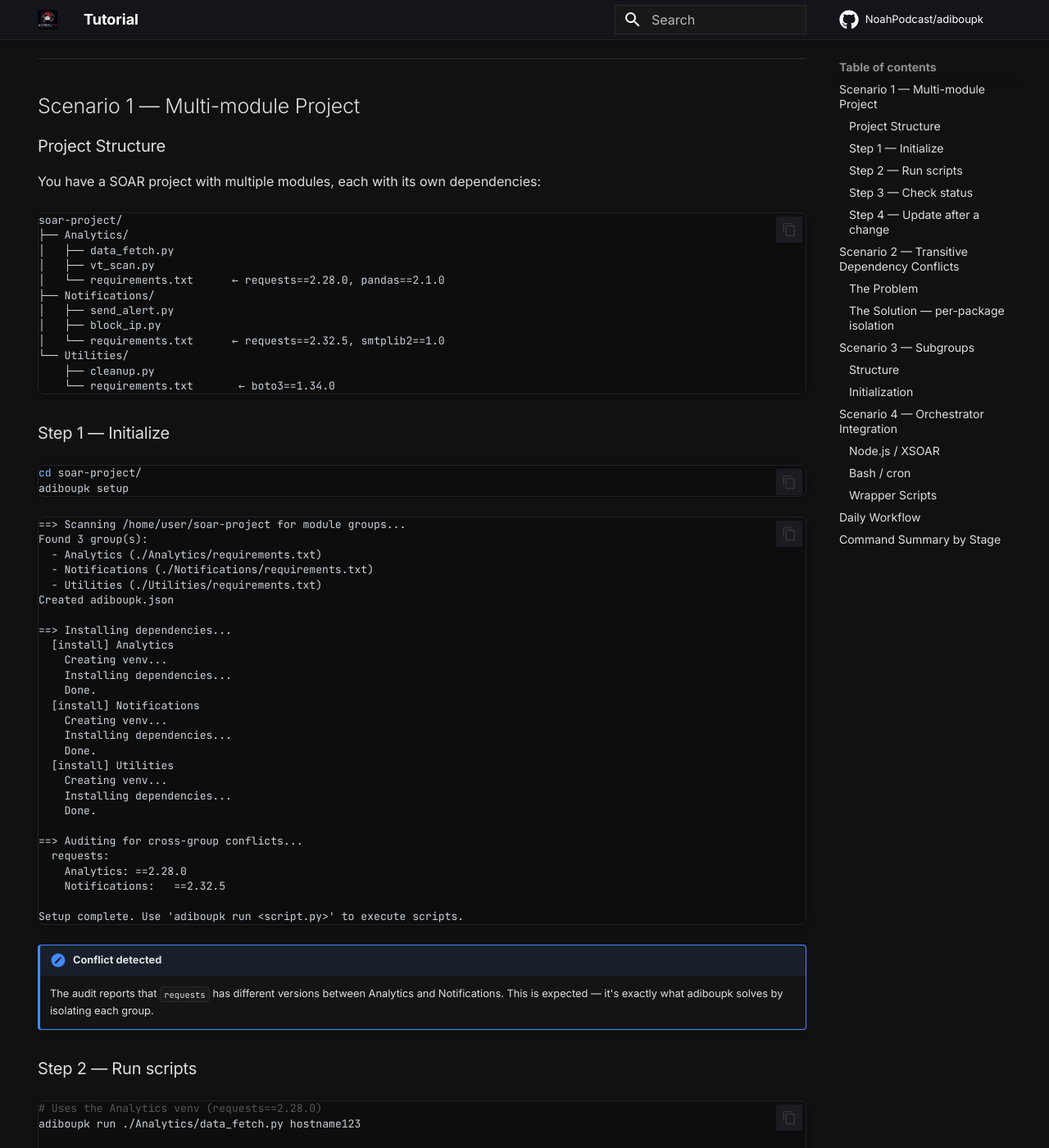
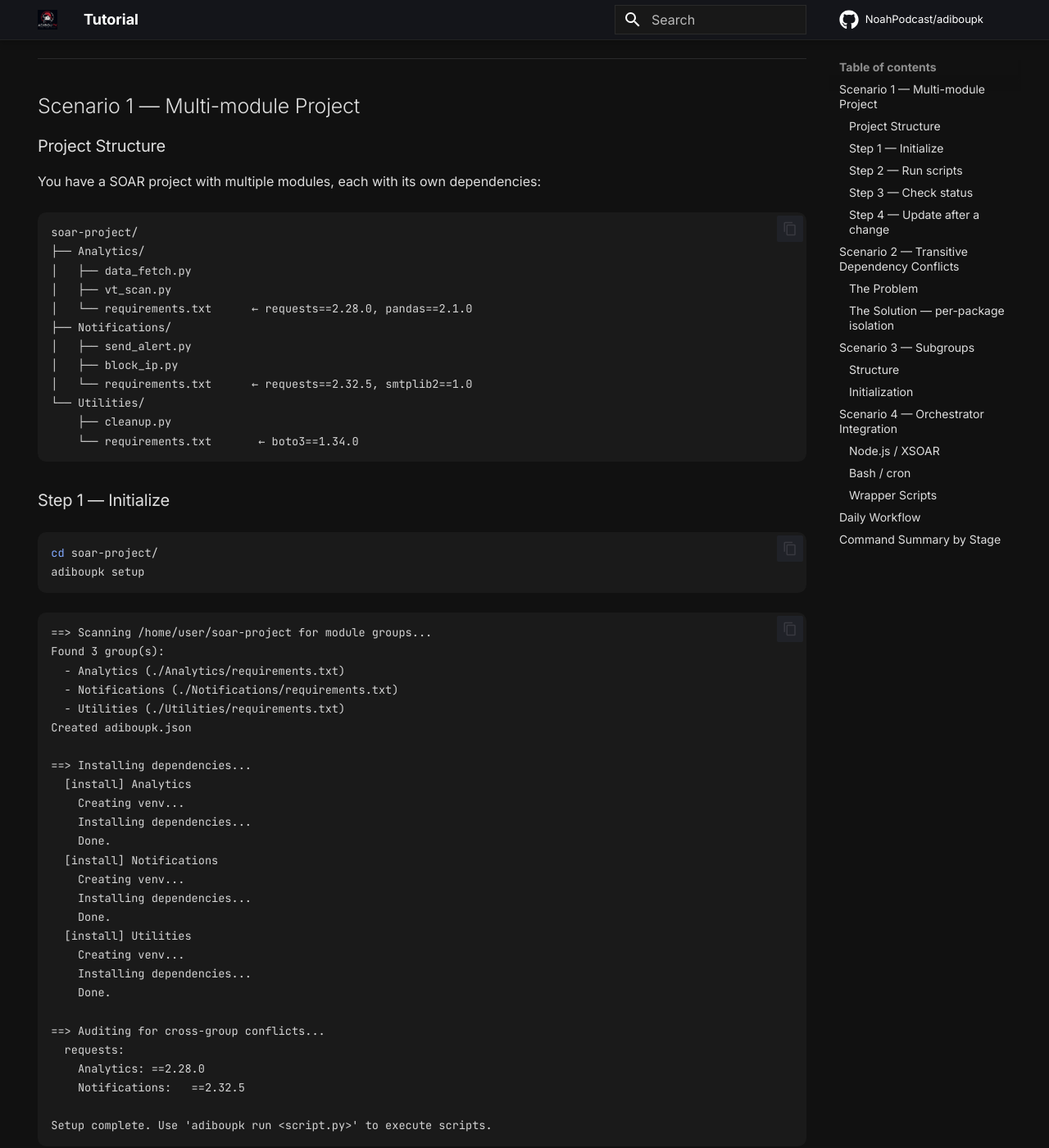
Before and after one commit to NoahPodcast/adiboupk, an MkDocs documentation site: the page built from docs/tutorial.md, in a window 1280 px wide and 1400 px high, scrolled down 209 px. Shown: the whole window at 82% size. Built offline with MkDocs 1.6.1 and Material for MkDocs 9.7.7, drawn with Linux system fonts in a browser that asks for light colours; comment, search, counter and statistics services are not loaded.

Commit message:
Restyle code blocks: higher contrast, no borders, Material Dark syntax
Co-authored-by: Ona <no-reply@ona.com>

```diff
--- a/docs/assets/extra.css
+++ b/docs/assets/extra.css
@@ -12,8 +12,8 @@
   --md-primary-fg-color--dark: #000000;
   --md-accent-fg-color: #d63031;
   --md-typeset-a-color: #d63031;
-  --md-code-bg-color: #0a0a0a;
-  --md-code-fg-color: #e0e0e0;
+  --md-code-bg-color: #1a1a1a;
+  --md-code-fg-color: #d4d4d4;
   --md-footer-bg-color: #0a0a0a;
   --md-footer-bg-color--dark: #050505;
 }
@@ -223,60 +223,81 @@
 
 /* --- Inline code --- */
 .md-typeset code {
-  background: #1a1a1a;
-  border: 1px solid #2a2a2a;
-  color: #e0e0e0;
+  background: #1e1e1e;
+  border: none;
+  color: #f0f0f0;
   font-size: 0.82em;
-  padding: 0.15em 0.4em;
+  padding: 0.2em 0.5em;
   border-radius: 4px;
   font-weight: 400;
+  box-decoration-break: clone;
+  -webkit-box-decoration-break: clone;
 }
 
 /* --- Code blocks --- */
 .md-typeset pre {
-  background: #0d0d0d;
-  border: 1px solid #222;
-  border-radius: 8px;
+  background: #1a1a1a;
+  border: none;
+  border-radius: 10px;
   position: relative;
   margin: 1.5em 0;
-  box-shadow: 0 2px 8px rgba(0, 0, 0, 0.3);
+  padding: 0;
 }
 
 .md-typeset pre > code {
   border: none;
-  color: #c9d1d9;
+  color: #d4d4d4;
   background: transparent;
-  padding: 0;
+  padding: 1em 1.2em;
   font-weight: 400;
+  font-size: 0.85em;
+  line-height: 1.7;
+  display: block;
 }
 
-/* Syntax highlighting colors */
+/* Syntax highlighting */
 .md-typeset .highlight .c,
 .md-typeset .highlight .c1,
-.md-typeset .highlight .cm {
-  color: #555;
+.md-typeset .highlight .cm,
+.md-typeset .highlight .ch {
+  color: #666;
+  font-style: italic;
 }
 
 .md-typeset .highlight .k,
 .md-typeset .highlight .kn,
-.md-typeset .highlight .kd {
-  color: #d63031;
+.md-typeset .highlight .kd,
+.md-typeset .highlight .kc {
+  color: #c792ea;
 }
 
 .md-typeset .highlight .s,
 .md-typeset .highlight .s1,
 .md-typeset .highlight .s2 {
-  color: #a8cc8c;
+  color: #c3e88d;
 }
 
 .md-typeset .highlight .nb,
-.md-typeset .highlight .nf {
-  color: #79b8ff;
+.md-typeset .highlight .nf,
+.md-typeset .highlight .nc {
+  color: #82aaff;
 }
 
-/* Copy button in code blocks */
+.md-typeset .highlight .mi,
+.md-typeset .highlight .mf {
+  color: #f78c6c;
+}
+
+.md-typeset .highlight .o,
+.md-typeset .highlight .p {
+  color: #89ddff;
+}
+
+/* Copy button */
 .md-typeset .md-clipboard {
-  color: #444;
+  color: #555;
+  top: 0.5em;
+  right: 0.5em;
 }
 
 .md-typeset .md-clipboard:hover {
@@ -284,18 +305,21 @@
 }
 
 /* Tabbed code blocks */
+.md-typeset .tabbed-labels {
+  border-bottom: 1px solid #2a2a2a;
+}
+
 .md-typeset .tabbed-labels > label {
   color: #888;
-  border-bottom-color: transparent;
 }
 
-.md-typeset .tabbed-labels > label--active,
 .md-typeset .tabbed-labels > label:hover {
   color: #e0e0e0;
 }
 
-.md-typeset .tabbed-labels > .tabbed-labels__active {
-  border-bottom-color: #d63031;
+.md-typeset .tabbed-set > input:checked + label {
+  color: #f0f0f0;
+  border-color: #d63031;
 }
 
 /* --- Admonitions --- */
```
